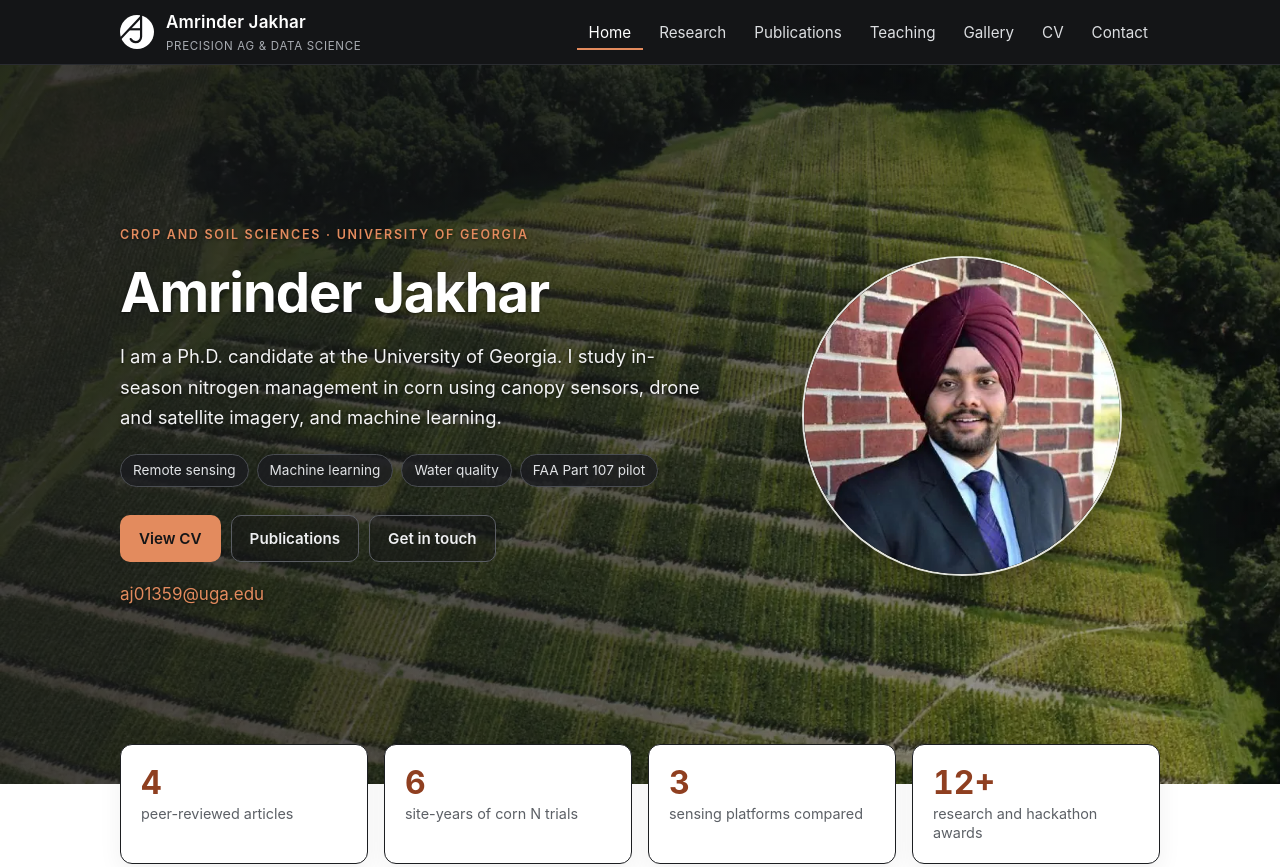
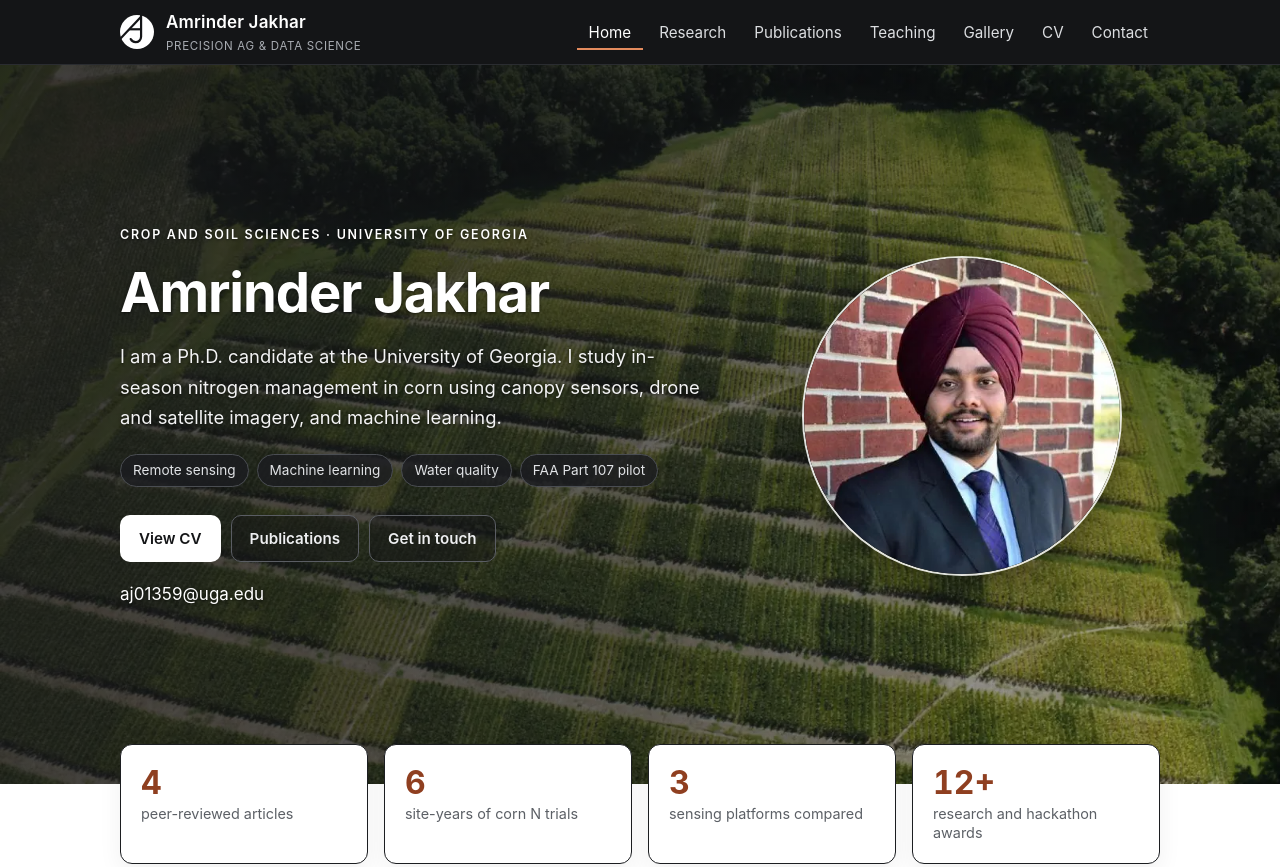
Before and after one commit to AmrinderJakhar98/amrinderjakhar.github.io, a plain HTML site: page index.html in a window 1280 px wide. Shown: the top 867 px of the page. Drawn offline with Linux system fonts and the light colour scheme.

Commit message:
Make hero eyebrow, email and View CV button white
Amrinder wanted no orange in the hero. Scoped to .hero so the accent color
elsewhere is untouched and the site palette can change independently.

Co-Authored-By: Claude Opus 5.5 <noreply@anthropic.com>
Claude-Session: https://claude.ai/code/session_01N7nrEMYQhT99Uehqu9jKfM

```diff
--- a/assets/css/style.css
+++ b/assets/css/style.css
@@ -75,6 +75,10 @@ p{margin:0 0 1em}
 .btn-dark{background:var(--nav);color:#fff}
 .btn-dark:hover{background:var(--green-d)}
 .mail{margin:18px 0 0;color:#cdd0d4}
+/* hero: eyebrow, email and main button stay white so the photo, not an accent color, carries the hero */
+.hero .eyebrow,.hero .mail a{color:#fff}
+.hero .btn-primary{background:#fff;color:var(--nav)}
+.hero .btn-primary:hover{background:#e9eaec}
 .mail a,.phead a{color:var(--leaf)}
 .portrait{justify-self:center;width:min(320px,100%);aspect-ratio:1;border-radius:50%;padding:0;
   border:2px solid rgba(255,255,255,.85);box-shadow:0 10px 30px rgba(0,0,0,.35)}
```
